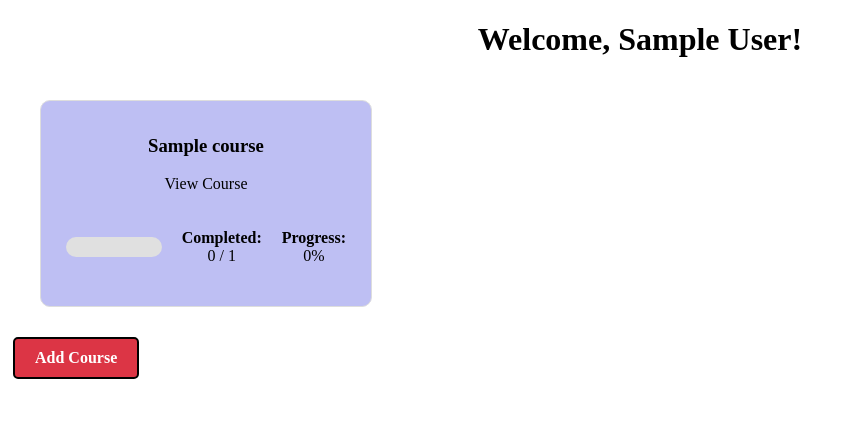
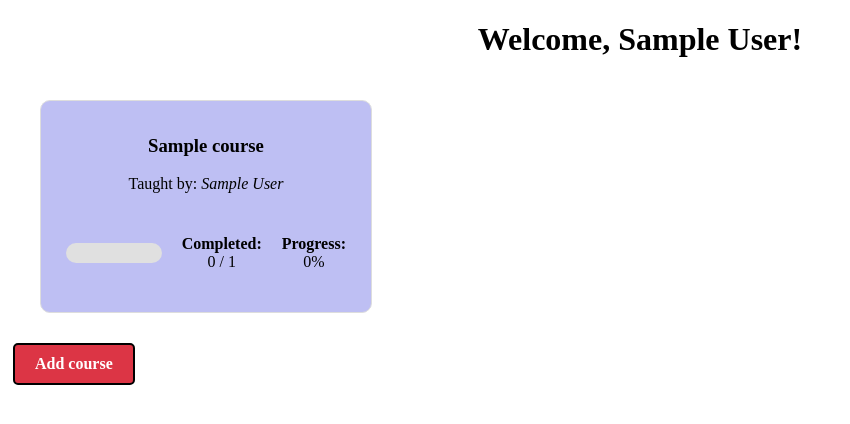
Before and after one commit to Personalized-Learning-Plaform-Compon/Personalized-Learning-Platform-Components, a Flask app: page /dashboard in a window 1280 px wide. Shown: the part 58-482 px from the top of the page, without its empty margins (0-850 px from the left). Run offline with Flask 3, Linux system fonts and the light colour scheme; a user stored in the database is signed in; tables that the repository leaves empty hold one stand-in row (values such as "Sample post").

Commit message:
added teacher to course tab display. changes in dashboard route in app.py

```diff
--- a/knowledgebase_app/app.py
+++ b/knowledgebase_app/app.py
@@ -237,6 +237,7 @@ def format_learning_methods(text):
         formatted_list.append(f"<li><strong>{title}</strong>: {description}</li>")
 
     return "<ul>" + "".join(formatted_list) + "</ul>"
+
 @app.route('/dashboard')
 @login_required
 def dashboard():
@@ -247,15 +248,17 @@ def dashboard():
         flash('Student not found. Please try again.', 'danger')
         return redirect(url_for('profile'))
 
-    # Retrieve only courses where the student is actually enrolled
+    # Retrieve courses along with teacher information
     enrolled_courses = (
-        db.session.query(Courses)
+        db.session.query(Courses, Teachers)
         .join(CourseEnrollment, Courses.id == CourseEnrollment.course_id)
-        .filter(CourseEnrollment.student_id == student.id)  # Fix: Use student.id
+        .join(Teachers, Courses.teacher_id == Teachers.id)
+        .filter(CourseEnrollment.student_id == student.id)
         .all()
     )
 
     return render_template('dashboard.html', user=user, courses=enrolled_courses)
+
 
 
 @app.route('/survey')
--- a/knowledgebase_app/templates/dashboard.html
+++ b/knowledgebase_app/templates/dashboard.html
@@ -8,10 +8,10 @@
 
   {% if courses %}
     <div class="courses">
-      {% for course in courses %}
+      {% for course, teacher in courses %}
         <div class="course-card">
-          <h3>{{ course.name }}</h3
-          <a href="{{ url_for('course_page', course_id=course.id) }}" class="blue-btn">View Course</a>
+          <h3>{{ course.name }}</h3>
+          <p>Taught by: <em>{{ teacher.name }}</em></p>
           <div class="progress-section" id="milestone-container-{{ course.id }}">
             <div class="progress-bar">
               <div id="progress-fill-{{ course.id }}" class="progress-fill"></div>
@@ -34,11 +34,11 @@
   {% endif %}
 </div>
 
-<a href="{{ url_for('courses') }}" class="red-btn">Add Course</a>
+<a href="{{ url_for('courses') }}" class="red-btn">Add course</a>
 
 <script>
 document.addEventListener("DOMContentLoaded", function() {
-  {% for course in courses %}
+  {% for course, teacher in courses %}
   console.log("Fetching data from /milestones/{{ current_user.id }}/{{ course.id }}");
   fetch("/milestones/{{ current_user.id }}/{{ course.id }}")
     .then(response => response.json())
@@ -46,8 +46,6 @@ document.addEventListener("DOMContentLoaded", function() {
       document.getElementById("completed-quizzes-{{ course.id }}").innerText = data.completed_quizzes;
       document.getElementById("total-quizzes-{{ course.id }}").innerText = data.total_quizzes;
       document.getElementById("progress-percentage-{{ course.id }}").innerText = data.completion_percentage + "%";
-
-      // Adjust progress bar width
       document.getElementById("progress-fill-{{ course.id }}").style.width = data.completion_percentage + "%";
     })
     .catch(error => console.error("Error fetching milestone data:", error));
@@ -125,5 +123,4 @@ document.addEventListener("DOMContentLoaded", function() {
   }
 }
 </style>
-
 {% endblock %}
```
